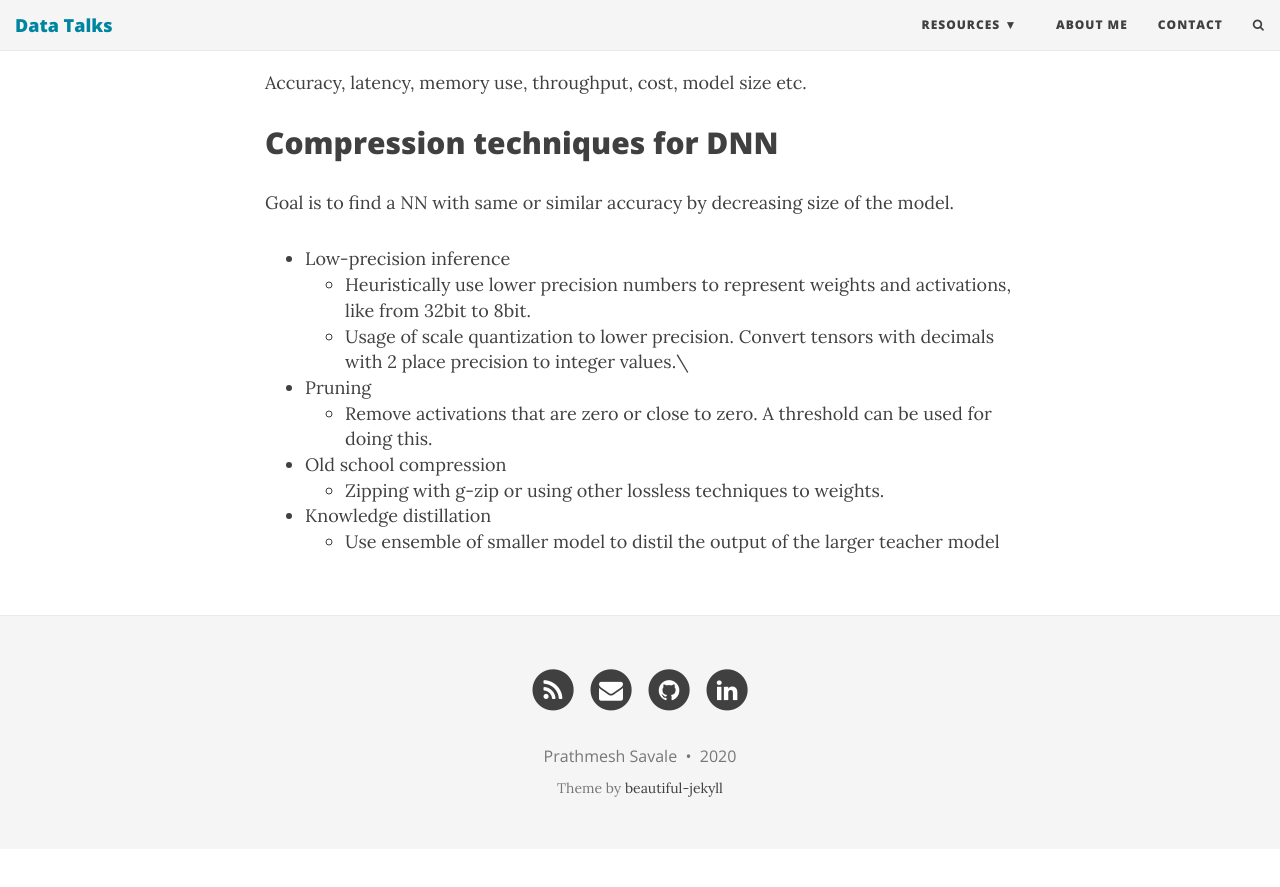
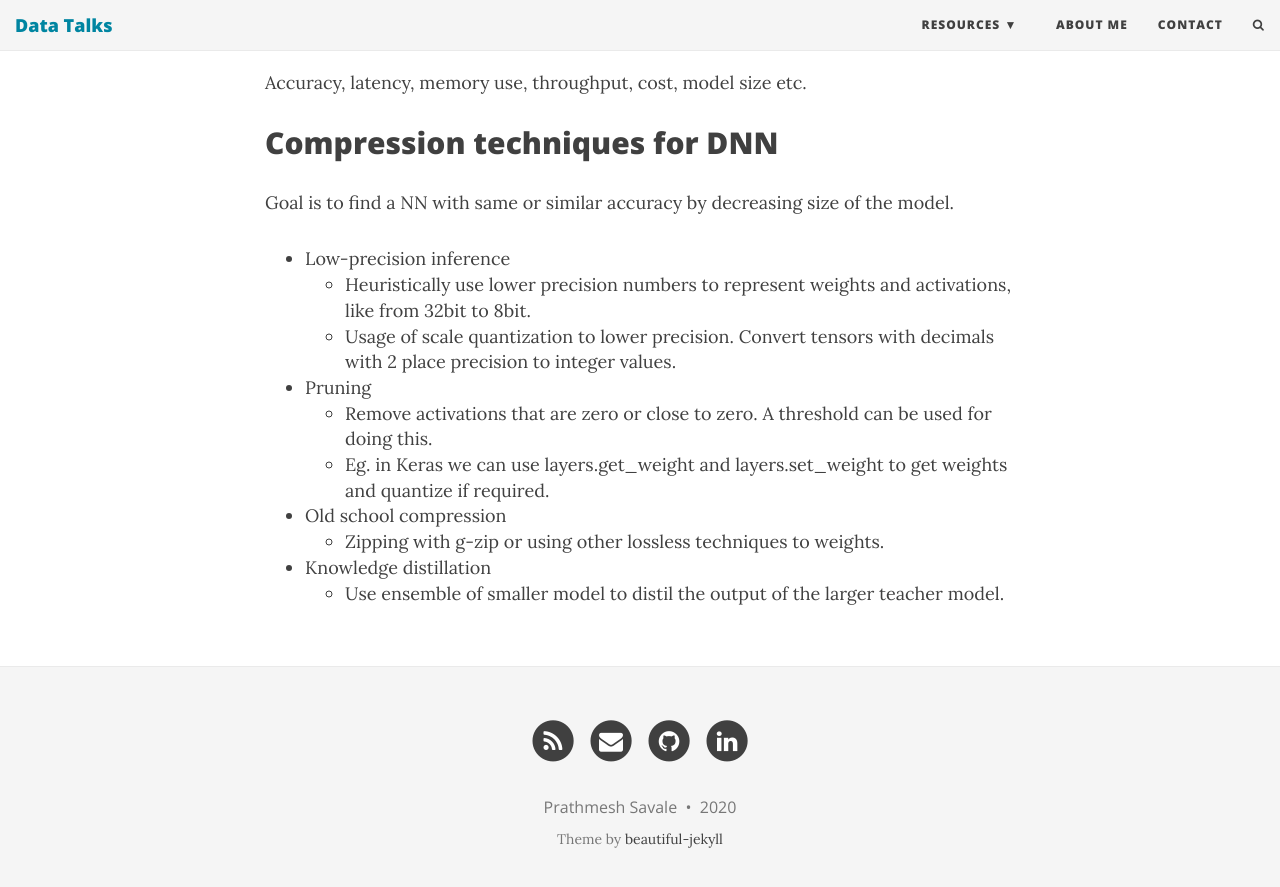
Before and after one commit to praths007/praths007.github.io, a Jekyll site: the page built from wiki/Model-Compression-and-Quantization.md, in a window 1280 px wide and 900 px high, scrolled down 598 px. Shown: the top 887 px of the window. Built offline with Jekyll 4.4.1, drawn with Linux system fonts in a browser that asks for light colours; nearby versions of some CDN libraries; our own code applies the rules of GitHub Pages for plain Markdown files; before the commit the page ends 1447 px from its top, so only the background shows below that.

```diff
--- a/wiki/Model-Compression-and-Quantization.md
+++ b/wiki/Model-Compression-and-Quantization.md
@@ -19,10 +19,12 @@ Goal is to find a NN with same or similar accuracy by decreasing size of the mod
 
 - Low-precision inference
   - Heuristically use lower precision numbers to represent weights and activations, like from 32bit to 8bit.
-  - Usage of scale quantization to lower precision. Convert tensors with decimals with 2 place precision to integer values.\
+  - Usage of scale quantization to lower precision. Convert tensors with decimals with 2 place precision to integer
+  values.
 - Pruning
   - Remove activations that are zero or close to zero. A threshold can be used for doing this.
+  - Eg. in Keras we can use layers.get_weight and layers.set_weight to get weights and quantize if required.
 - Old school compression
   - Zipping with g-zip or using other lossless techniques to weights.
 - Knowledge distillation
-  - Use ensemble of smaller model to distil the output of the larger teacher model
+  - Use ensemble of smaller model to distil the output of the larger teacher model.
```
Also changed, not shown: wiki/Cheatsheet.md (+22 -2 lines), wiki/Cicd-with-Github.md (renamed from wiki/ci-cd-with-gitub.md, +1 -1 lines), wiki/Home.md (+1 -1 lines), wiki/Object-Detection.md (+4 -0 lines).
